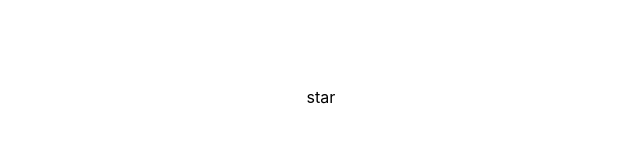
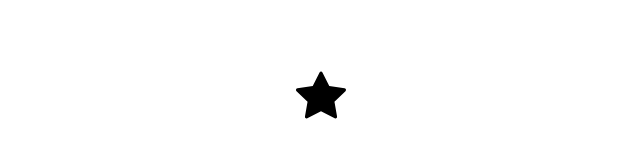
Before and after one commit to kNicholas-8761/star-rating-react, a React (Create React App) app: page / in a window 1280 px wide. Shown: the part 303-460 px from the top of the page, without its empty margins (319-959 px from the left). Built offline with nearby package versions, Linux system fonts and the light colour scheme.

Commit message:
import star icon

```diff
--- a/src/StarRating.js
+++ b/src/StarRating.js
@@ -1,9 +1,10 @@
 import React from 'react'
+import * as bsIcons from "react-icons/bs";
 
 const StarRating = () => {
     return (
         <div>
-            star
+            <bsIcons.BsFillStarFill size="50"/>
         </div>
     )
 }
```
